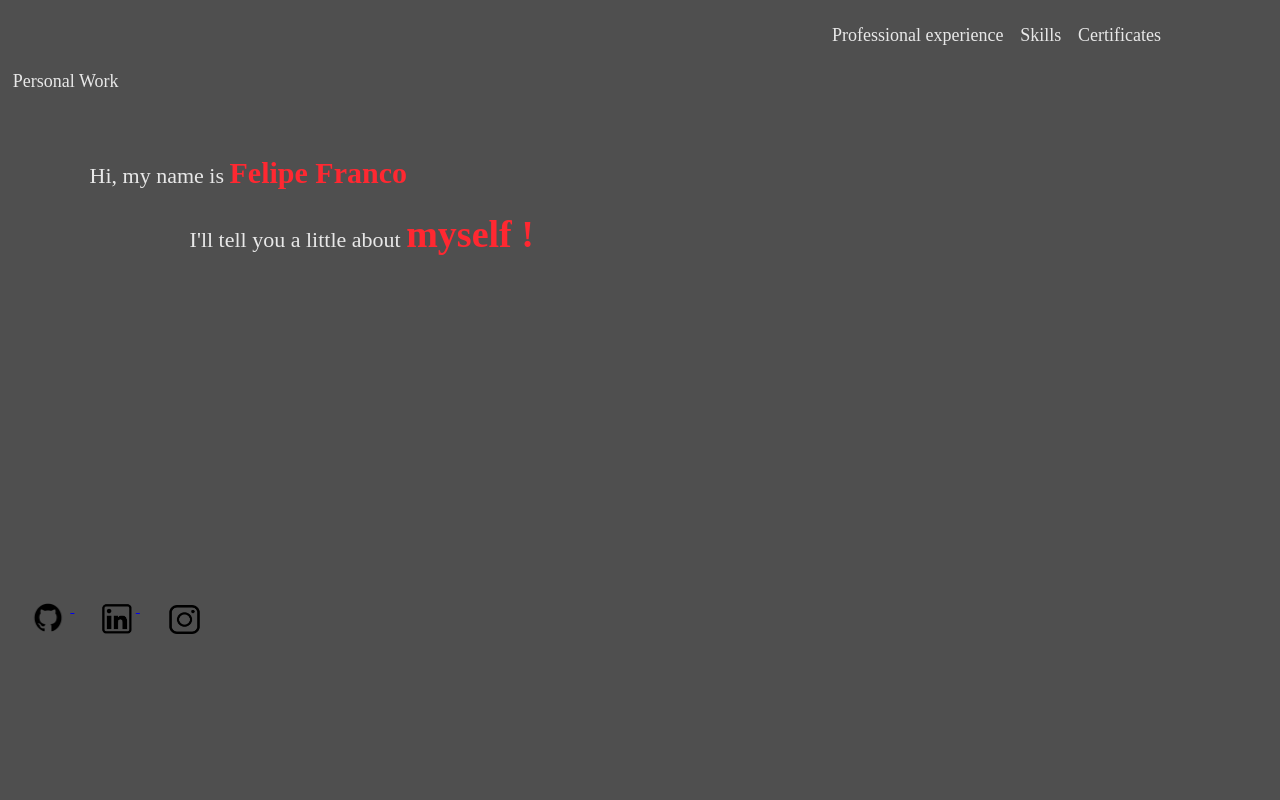
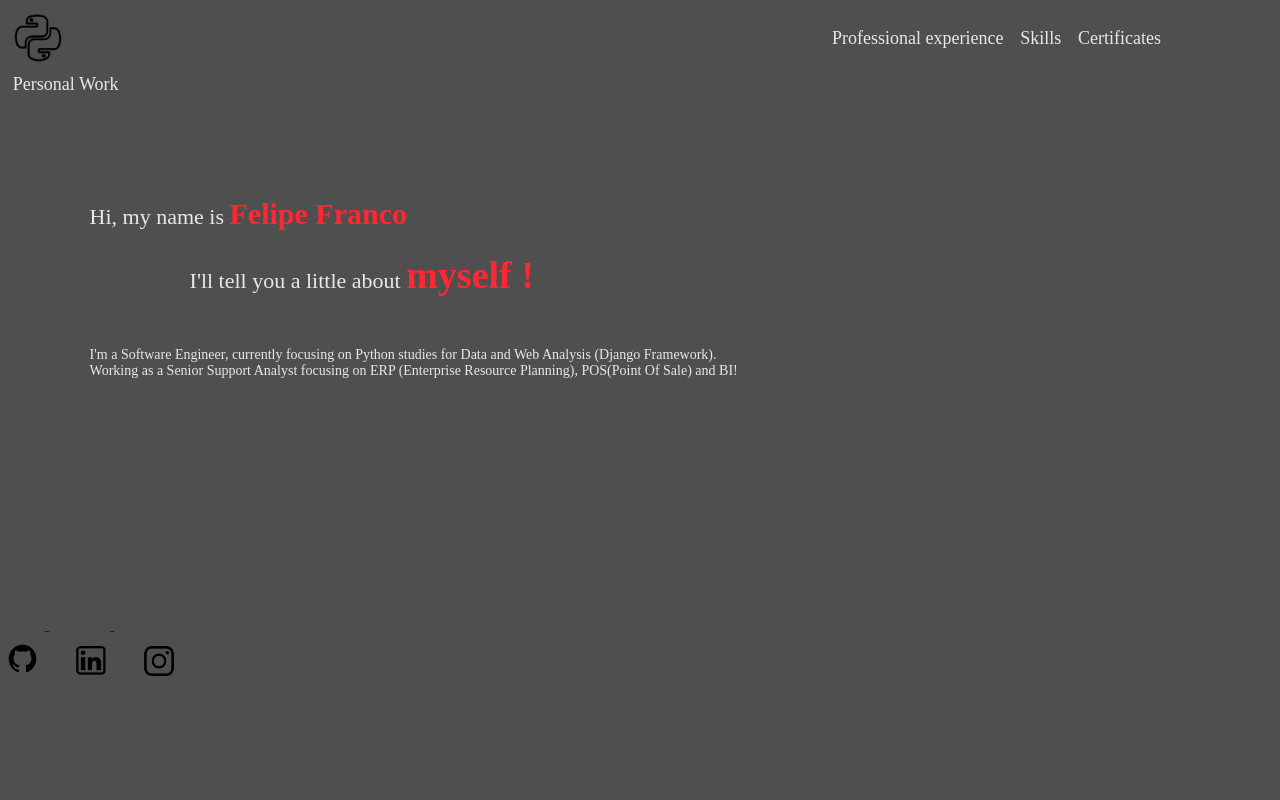
Before and after one commit to FelpsFranco/Portfolio, a Django app: page / in a window 1280 px wide. Run offline with Django 4.2, Linux system fonts and the light colour scheme.

Commit message:
Inserção da logo python e alinhamentos dos novos textos

```diff
--- a/apresentacao/static/css/style.css
+++ b/apresentacao/static/css/style.css
@@ -1,8 +1,19 @@
 body {
+    margin: 0;
     background: #4f4f4f;
-    margin: 0;
-    height: 100vh;
-    width: 100vw;
+}
+
+.divLogo {
+    width: 25vw;
+    margin-left: 1vw;
+    margin-bottom: -4vw;
+}
+
+.logo{
+    width: 50px;
+    height: 50px;
+    margin-top: 1vw;
+    margin-bottom: -1vw;
 }
 
 .name {
@@ -10,7 +21,7 @@ body {
     color: #e8e8e8;
     font-family: "Times New Roman", Times, serif;
     font-style: normal;
-    margin-top: -5vw;
+    margin-top: -2vw;
     margin-left: 7vw;
 }
 
@@ -65,14 +76,13 @@ body {
 .icon {
     width: 30vw;
     height: 5vh;
-    margin-top: 25vw;
+    margin-top: 15vw;
 }
 
 .imagem_git img {
     display: inline-block;
     vertical-align: middle;
-    margin-left: 2vw;
-    margin-top: 1.5vw;
+    margin-top: 5.1vw;
     width: 3.5vw;
 }
 
@@ -80,7 +90,7 @@ body {
     display: inline-block;
     vertical-align: middle;
     margin-left: 2vw;
-    margin-top: 1.8vw;
+    margin-top: 5.4vw;
     width: 3vw;
 }
 
@@ -88,6 +98,6 @@ body {
     display: inline-block;
     vertical-align: middle;
     margin-left: 2vw;
-    margin-top: 1.9vw;
+    margin-top: 5.5vw;
     width: 2.8vw;
 }
--- a/perfil/templates/index.html
+++ b/perfil/templates/index.html
@@ -3,6 +3,11 @@
 {% block content %}
 
     <body>
+        <div class="divLogo">
+            <a href="https://docs.python.org/pt-br/3/tutorial/index.html">
+                <img src="{% static 'img/logo_python.png' %}" alt="Logo Python" class="logo">
+            </a>
+        </div>
         <a class="buttonExp" href=" {% url 'experiencia' %}">
             Professional experience
         </a>
@@ -19,6 +24,11 @@
             <br> <br> <br>
             <p style="margin-top: 50px"> Hi, my name is <strong style="font-size: 30px; color: #ff2831"> Felipe Franco </strong> </p>
             <p style="margin-left: 100px" > I'll tell you a little about <strong style="font-size: 38px; color: #ff2831"> myself ! </strong></p>
+            <p style="margin-top: 50px; font-size: 14px">
+                I'm a Software Engineer, currently focusing on Python studies for Data and Web Analysis (Django Framework).
+                <br>
+                Working as a Senior Support Analyst focusing on ERP (Enterprise Resource Planning), POS(Point Of Sale) and BI!
+            </p>
         </div>
         <div class="icon">
             <a href="https://github.com/FelpsFranco" class="imagem_git">
```
Also changed, not shown: apresentacao/static/img/logo_python.png (added), static/img/logo_python.png (added). Lines whose indentation alone changed are shown as unchanged.
